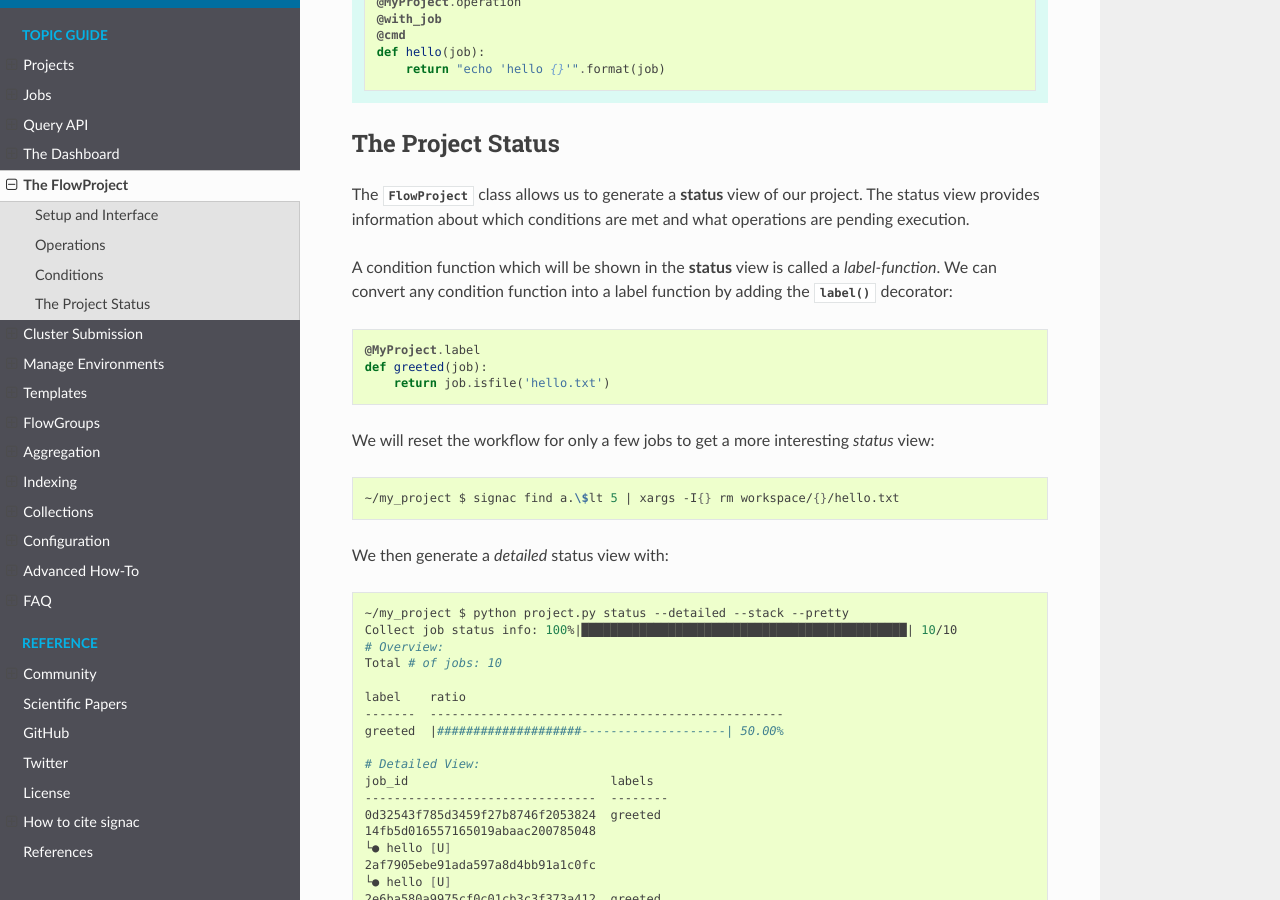
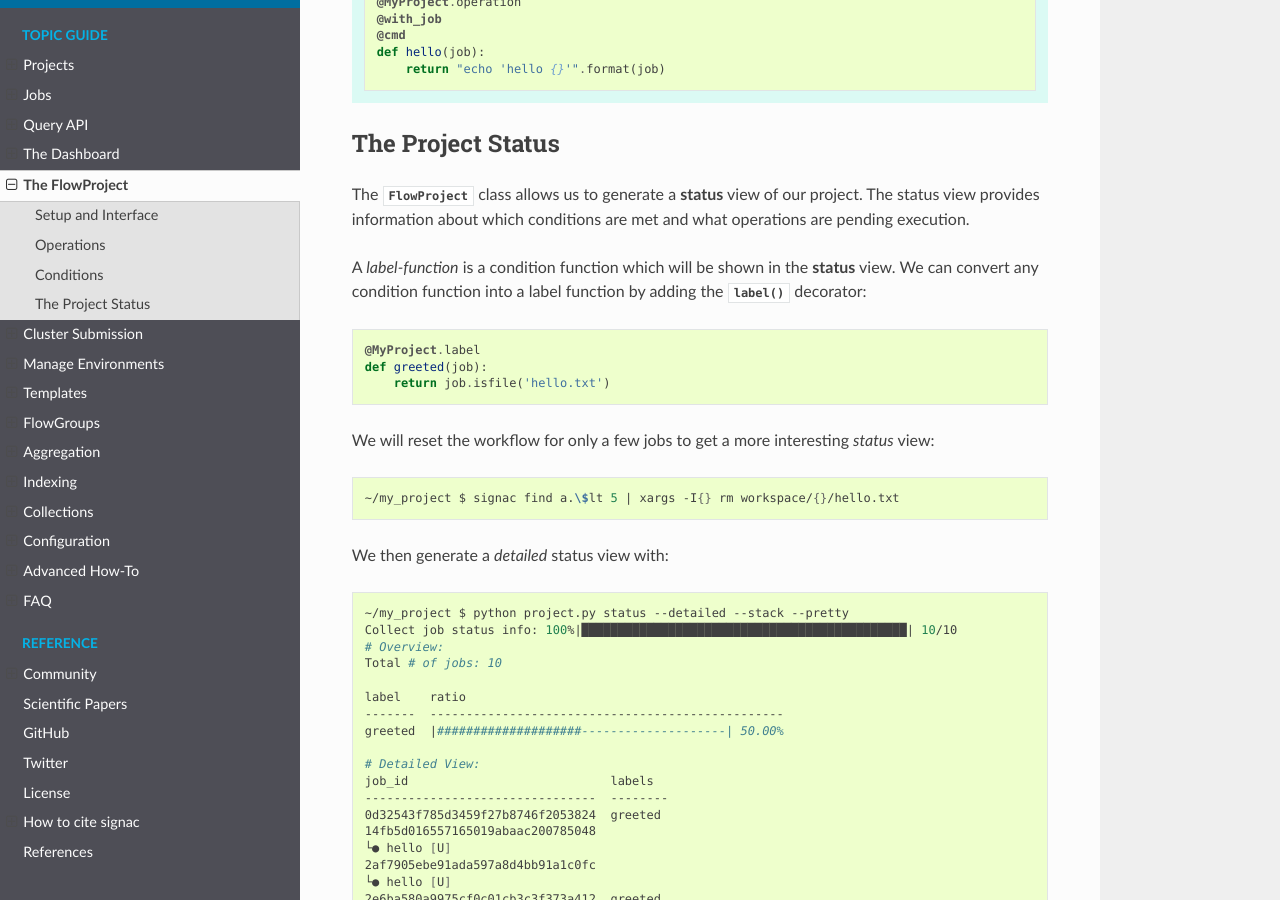
Before and after one commit to glotzerlab/signac-docs, a Sphinx documentation site: the page built from docs/source/flow-project.rst, in a window 1280 px wide and 900 px high, scrolled down 4159 px. Built offline with Sphinx 7.4.7 and the Read the Docs theme 2.0.0, drawn with Linux system fonts in a browser that asks for light colours; some of the changed text lies outside the part shown.

Commit message:
Apply suggestions from code review
Co-authored-by: Bradley Dice <bdice@bradleydice.com>

```diff
--- a/docs/source/flow-project.rst
+++ b/docs/source/flow-project.rst
@@ -211,7 +211,7 @@ The Project Status
 The :py:class:`~flow.FlowProject` class allows us to generate a **status** view of our project.
 The status view provides information about which conditions are met and what operations are pending execution.
 
-A condition function which will be shown in the **status** view is called a *label-function*.
+A *label-function* is a condition function which will be shown in the **status** view.
 We can convert any condition function into a label function by adding the :py:meth:`~.flow.FlowProject.label` decorator:
 
 .. code-block:: python
```
Also changed, not shown: other parts of docs/source/flow-project.rst (+1 -1 lines).
